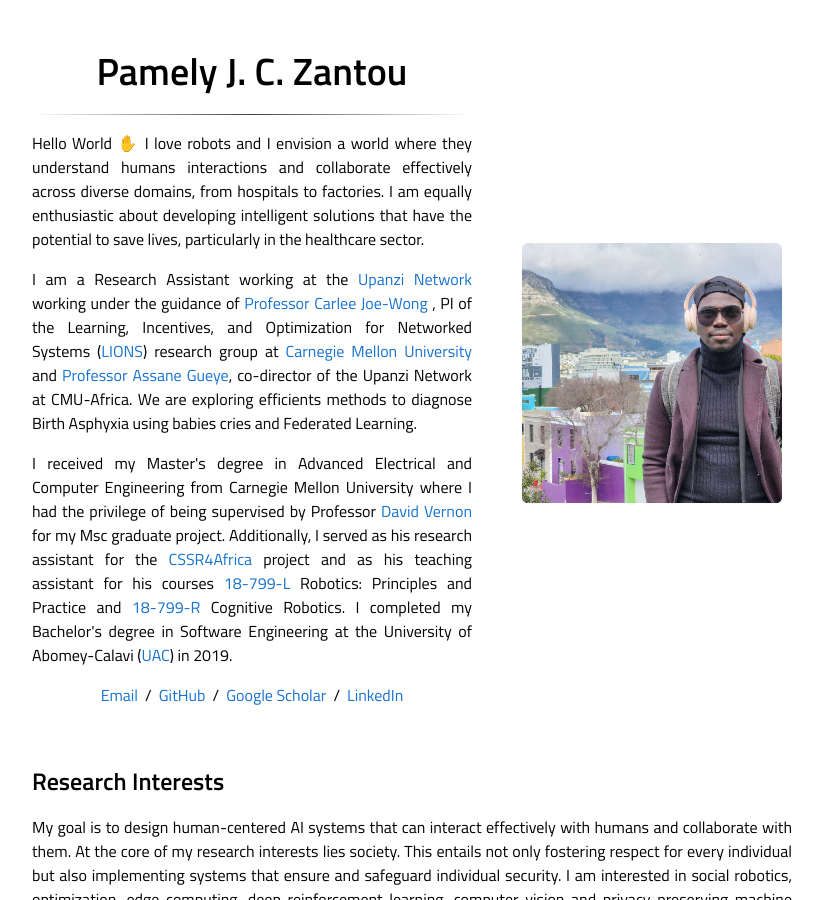
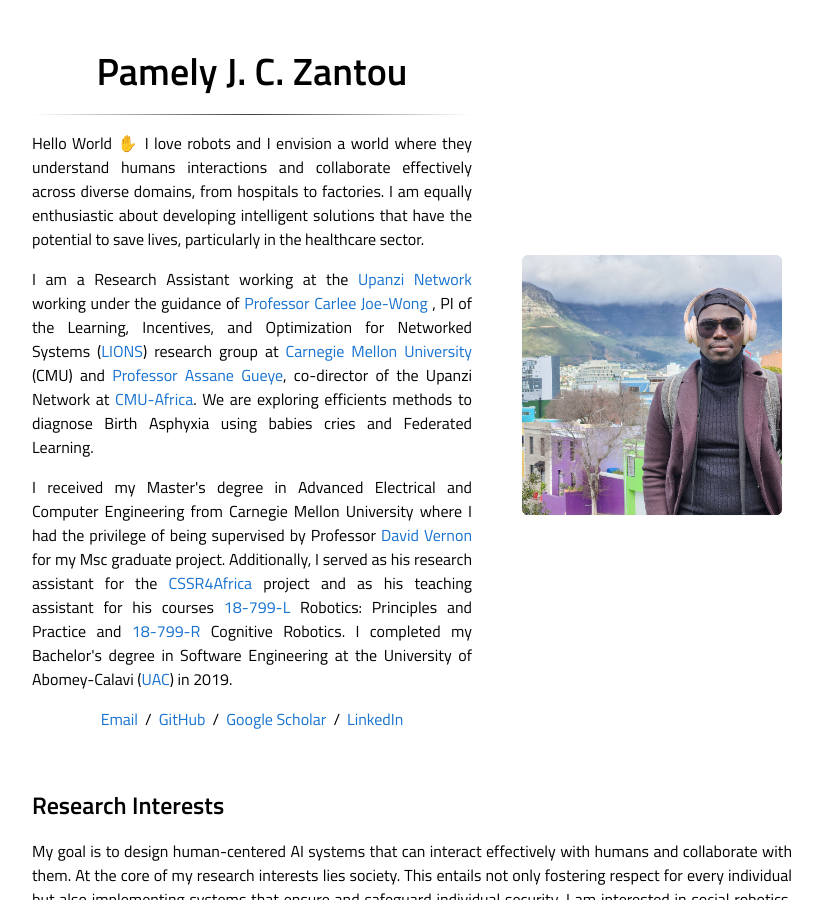
Before and after one commit to pamely/pamely.github.io, a Jekyll site: the page built from _posts/2023-12-06-winlp.markdown, in a window 1280 px wide and 900 px high. Shown: the whole window, without its empty margins (228-1050 px from the left). Built offline with Jekyll 4.4.1, drawn with Linux system fonts in a browser that asks for light colours.

Commit message:
Update default.html

```diff
--- a/_layouts/default.html
+++ b/_layouts/default.html
@@ -40,7 +40,7 @@
                 I am equally enthusiastic about developing intelligent solutions that have the potential to save lives, particularly in the healthcare sector.
               </p>
               <p>
-                I am a Research Assistant working at the <a href="https://www.africa.engineering.cmu.edu/research/upanzi/index.html">Upanzi Network</a> working under the guidance of <a href="https://www.andrew.cmu.edu/user/cjoewong/"> Professor Carlee Joe-Wong </a>, PI of the Learning, Incentives, and Optimization for Networked Systems (<a href="https://research.ece.cmu.edu/lions/index.html">LIONS</a>) research group at <a href="https://www.cmu.edu/">Carnegie Mellon University</a> and <a href="https://www.africa.engineering.cmu.edu/about/contact/directory/bios/gueye-assane.html"> Professor Assane Gueye</a>, co-director of the Upanzi Network at CMU-Africa. We are exploring efficients methods to diagnose Birth Asphyxia using babies cries and Federated Learning.
+                I am a Research Assistant working at the <a href="https://www.africa.engineering.cmu.edu/research/upanzi/index.html">Upanzi Network</a> working under the guidance of <a href="https://www.andrew.cmu.edu/user/cjoewong/"> Professor Carlee Joe-Wong </a>, PI of the Learning, Incentives, and Optimization for Networked Systems (<a href="https://research.ece.cmu.edu/lions/index.html">LIONS</a>) research group at <a href="https://www.cmu.edu/">Carnegie Mellon University</a> (CMU) and <a href="https://www.africa.engineering.cmu.edu/about/contact/directory/bios/gueye-assane.html"> Professor Assane Gueye</a>, co-director of the Upanzi Network at <a href="https://www.africa.engineering.cmu.edu/">CMU-Africa</a>. We are exploring efficients methods to diagnose Birth Asphyxia using babies cries and Federated Learning.
               </p>
               <p>
                 I received my Master's degree in Advanced Electrical and Computer Engineering from Carnegie Mellon University where I had the privilege of being supervised by Professor <a href="http://www.vernon.eu/"> David Vernon </a> for my Msc graduate project. Additionally, I served as his  research assistant for the <a href="https://cssr4africa.github.io/"> CSSR4Africa </a> project and as his teaching assistant for his courses <a href="https://www.africa.engineering.cmu.edu/academics/courses/18-799-L.html"> 18-799-L</a> Robotics: Principles and Practice and <a href="https://www.africa.engineering.cmu.edu/academics/courses/18-799-R.html"> 18-799-R</a> Cognitive Robotics. I completed my Bachelor's degree in Software Engineering at the University of Abomey-Calavi (<a href="https://uac.bj/">UAC</a>) in 2019.
```
